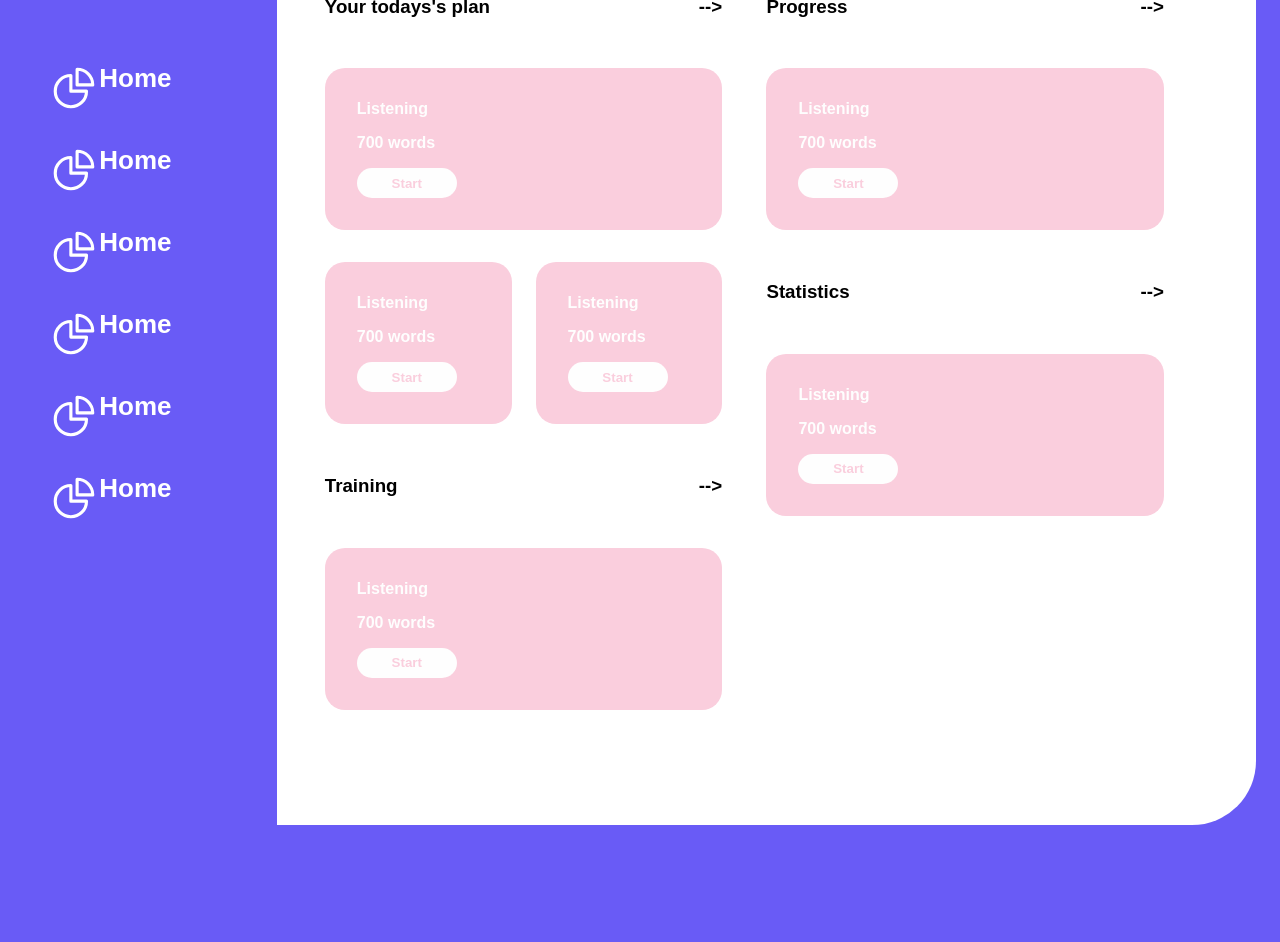
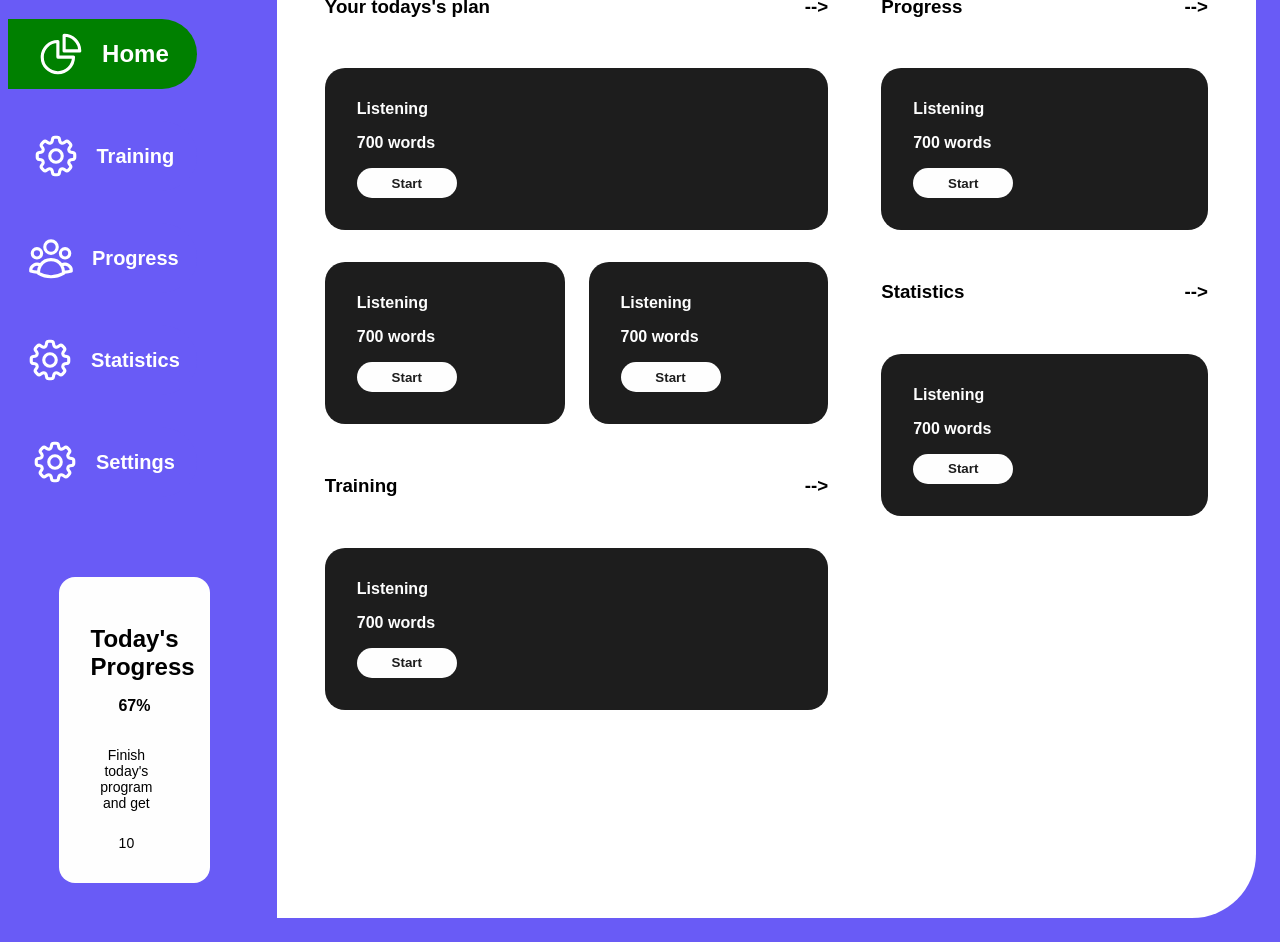
Before and after one commit to sjvignesh3/kidtutorial_UI, a React (Create React App) app: page / in a window 1280 px wide. Shown: the part 200-1142 px from the top of the page. Before the commit the page ends 1049 px from the top, so only its background shows below. Built offline with nearby package versions, Linux system fonts and the light colour scheme.

Commit message:
NavBar updated

```diff
--- a/package.json
+++ b/package.json
@@ -18,6 +18,7 @@
     "bootstrap": "^5.3.1",
     "react": "^18.2.0",
     "react-bootstrap": "^2.8.0",
+    "react-circular-progressbar": "^2.1.0",
     "react-dom": "^18.2.0",
     "react-scripts": "5.0.1",
     "styled-components": "^6.0.7",
--- a/src/components/Card/styles.tsx
+++ b/src/components/Card/styles.tsx
@@ -4,7 +4,7 @@ export const Card = styled.div`
     display : flex;
     padding : 2rem;
     border-radius : 1.25rem;
-    background : #facedd;
+    background : #1d1d1d;
     color: #fefefe;
     margin: 1rem 0rem 1rem 0rem;
 `
@@ -25,7 +25,7 @@ export const Button = styled.button`
     height: 30px;
     border-radius : 1rem;
     background : #fefefe;
-    color : #facedd;
+    color : #1d1d1d;
     font-weight : 700;
 
 `
--- a/src/components/Dashboard/Dashboard.tsx
+++ b/src/components/Dashboard/Dashboard.tsx
@@ -11,12 +11,11 @@ const Dashboard = () => {
     <S.DashboardContainer>
       <Header/>
       <S.HomeLayout>
-        <S.FlexColumn>
+        <S.FlexColumn width={"57%"}>
           <DailyPlan/>
           <Training/>
-
         </S.FlexColumn>
-        <S.FlexColumn>
+        <S.FlexColumn width={"37%"}>
           <Progress/>
           <Statistics/>
         </S.FlexColumn>
--- a/src/components/Dashboard/styles.tsx
+++ b/src/components/Dashboard/styles.tsx
@@ -1,6 +1,9 @@
 import { Container } from "react-bootstrap"
 import { styled } from "styled-components"
 
+interface props {
+    width: string;
+}
 export const DashboardContainer = styled.div`
     flex: 1;
     color: black;
@@ -32,8 +35,8 @@ export const HomeLayout = styled.div`
     }
 `
 
-export const FlexColumn = styled.div`
-    width: 50%;
+export const FlexColumn = styled.div<props>`
+    width: ${props => props.width};
     @media screen and (max-width: 1200px){
         width: 100%;
         margin: auto;
--- a/src/components/NavBar/NavBar.tsx
+++ b/src/components/NavBar/NavBar.tsx
@@ -1,7 +1,5 @@
-import {useState} from 'react'
+import {useState, useEffect} from 'react'
 import * as S from './styles'
-import { Bars3Icon } from "@heroicons/react/24/outline";
-import { Button, Offcanvas } from 'react-bootstrap';
 import {
   ChartPieIcon,
   UserGroupIcon,
@@ -12,18 +10,43 @@ import Inventory2OutlinedIcon from "@mui/icons-material/Inventory2Outlined";
 import LogoutIcon from "@mui/icons-material/Logout";
 
 
-export const Brand = ({
-  AppBrand
-}: any) => {
+
+interface NavProps{
+  NavPages: NavPagesProps[],
+  NavProgress: NavProgressProps,
+  AppBrand: AppBrandProps,
+}
+
+interface NavPagesProps{
+  id: number,
+  name: string
+}
+
+interface NavProgressProps{
+  todayProgress : number,
+  todayReward : number
+}
+
+interface AppBrandProps{
+  img : string,
+  height: number,
+  width: number,
+  brand : string
+}
+
+interface AppBrandPropProps{
+  AppBrandProp:AppBrandProps
+}
+
+export const Brand = ({AppBrandProp}: AppBrandPropProps) => {
   return (
     <>
       <S.IImage
-          src={AppBrand.img}
-          width={AppBrand.width}
-          height={AppBrand.height}
+          src={AppBrandProp.img}
+          width={AppBrandProp.width}
+          height={AppBrandProp.height}
       />
-
-      <S.LText>{AppBrand.brand}</S.LText>
+      <S.LText>{AppBrandProp.brand}</S.LText>
     </>
   )
 
@@ -34,40 +57,42 @@ const NavBar = ({
   NavPages,
   NavProgress,
   AppBrand
-}:any) => {
+}:NavProps) => {
 
-  const __pageSection = (name: string) => {
+  const [activepage,setActivepage] = useState(1);
+
+  const page = useEffect(()=>{
+    console.log(activepage);
+  },[activepage]);
+
+  const __pageSection = (NavPage: NavPagesProps) => {
     return (
-      <>
-        <S.PageSectionContainer>
-
+      <div id={`${NavPage.id}`}>
+        <S.PageSectionContainer activepg={activepage==NavPage.id} onClick={()=> setActivepage(NavPage.id)} >
           <div className="me-2">
             <S.Icon>
-              {name === "Home" ? <ChartPieIcon /> : <></>}
-              {name === "Products" ? <Inventory2OutlinedIcon /> : <></>}
-              {name === "Customers" ? <UserGroupIcon /> : <></>}
-              {name === "Reviews" ? <ReviewsOutlinedIcon /> : <></>}
-              {name === "Settings" ? <Cog8ToothIcon /> : <></>}
-              {name === "Logout" ? <LogoutIcon /> : <></>}
+              {NavPage.name === "Home" ? <ChartPieIcon /> : <></>}
+              {NavPage.name === "Training" ? <Cog8ToothIcon /> : <></>}
+              {NavPage.name === "Progress" ? <UserGroupIcon /> : <></>}
+              {NavPage.name === "Statistics" ? <Cog8ToothIcon /> : <></>}
+              {NavPage.name === "Settings" ? <Cog8ToothIcon /> : <></>}
+              {NavPage.name === "Logout" ? <LogoutIcon /> : <></>}
             </S.Icon>
           </div>
-          <S.Text>{name}</S.Text>
+
+          <S.Text activepg={activepage==NavPage.id}>{NavPage.name}</S.Text>
 
         </S.PageSectionContainer>
-      </>
+      </div>
     )
   }
 
-  const __pages = ({NavPages} : any) => {
+  const __pages = () => {
     return (
       <>
-
-        <S.CCol className="mt-5">{__pageSection("Home")}</S.CCol>
-        <S.CCol className="mt-5">{__pageSection("Home")}</S.CCol>
-        <S.CCol className="mt-5">{__pageSection("Home")}</S.CCol>
-        <S.CCol className="mt-5">{__pageSection("Home")}</S.CCol>
-        <S.CCol className="mt-5">{__pageSection("Home")}</S.CCol>
-        <S.CCol className="mt-5">{__pageSection("Home")}</S.CCol>
+        {NavPages.map((NavPage: NavPagesProps) => (
+          <S.CCol className="mt-4">{__pageSection(NavPage)}</S.CCol>
+        ))}
       </>
     );
   }
@@ -76,11 +101,25 @@ const NavBar = ({
     <>
       <S.SContainer>
         <S.BrandContainer>
-          <Brand AppBrand={AppBrand}/>
+          <Brand AppBrandProp={AppBrand}/>
         </S.BrandContainer>
         <S.PagesContainer>
-          {__pages(NavPages)}
+          {__pages()}
         </S.PagesContainer>
+        <S.ProgressCard>
+          <S.CardHeader>{"Today's Progress"}</S.CardHeader>
+          <S.ProgressBar>{"67%"}</S.ProgressBar>
+          <S.ProgressFooter>
+            <S.SText>
+              {"Finish today's program and get"}
+            </S.SText>
+            <S.RewardDiv>
+              <S.SText>
+                {10}
+              </S.SText>
+            </S.RewardDiv>
+          </S.ProgressFooter>
+        </S.ProgressCard>
       </S.SContainer>
     </>
   )
--- a/src/components/NavBar/styles.tsx
+++ b/src/components/NavBar/styles.tsx
@@ -1,14 +1,18 @@
-import { Col, Container, Offcanvas, Row, Image } from "react-bootstrap"
+import { Col, Container, Offcanvas, Row, Image, Card } from "react-bootstrap"
 import { styled } from "styled-components"
+
+interface activePageProp{
+    activepg: boolean
+}
 
 export const SContainer = styled(Col)`
     display : flex;
     flex-direction : column;
-    height : 100vh;
+
     width : 20%;
     background : #695bf6;
     color: #fefefe;
-    justify-content : center;
+    justify-content : flex-start;
     @media screen and (max-width: 1200px) {
         width : 7%;
     }
@@ -16,12 +20,12 @@ export const SContainer = styled(Col)`
 
 export const SText = styled.div`
     font-weight : 500;
+    font-size : 14px;
     padding-right : 1rem;
 `
 export const LText = styled.div`
     font-weight : 700;
     font-size : 26px;
-    padding-right : 1rem;
     text-align : center;
     @media screen and (max-width: 1200px) {
         display: none;
@@ -42,7 +46,8 @@ export const BrandContainer = styled.div`
 export const IImage = styled(Image)`
     object-fit: cover;
     background-color : white;
-    margin-bottom : 20%;
+    margin-bottom: 1.5rem;
+    align-self: center;
     @media screen and (max-width: 1200px) {
         width: 30px;
         height : 30px;
@@ -51,9 +56,9 @@ export const IImage = styled(Image)`
 
 export const PagesContainer = styled.div`
     width : 100%;
-    height : 100vh;
     background-color : #695bf6;
     display : block;
+    margin-bottom: 3rem;
 `
 
 export const CCol = styled.div`
@@ -62,28 +67,69 @@ export const CCol = styled.div`
 
 `
 
-export const PageSectionContainer = styled.div`
-    margin: 2rem 4rem 2rem 1rem;
+export const PageSectionContainer = styled.div<activePageProp>`
+    margin: 2rem 4rem 2rem 0rem;
+    justify-content: center;
     text-align: center;
     display : flex;
-    justify-content: center;
+    align-items: center;
+    height: 70px;
+    border-radius: 0rem 4rem 4rem 0rem;
+    background: ${props=> props.activepg ? "green": "#695bf6"};
     @media screen and (max-width: 1200px) {
         margin : 4rem 0rem 4rem 0rem;
     }
+
 `
 export const Icon = styled.div`
     height : 50px;
     width : 50px;
     @media screen and (max-width: 1200px) {
-        height : 30px;
-        width : 30px;
+        height : 35px;
+        width : 35px;
     }
 `
 
-export const Text =styled.div`
+export const Text =styled.div<activePageProp>`
     font-weight : 700;
-    font-size: 26px;
+    font-size: ${props => props.activepg ? "24px": "20px"};
+    margin-left: 1rem;
     @media screen and (max-width: 1200px) {
         display: none;
     }
 `
+
+export const ProgressCard = styled(Card)`
+    display: block;
+    background: #fefefe;
+    border-radius: 1rem;
+    color: black;
+    margin: 0% 20% 20% 20%;
+    padding: 2rem;
+
+    @media screen and (max-width: 1200px){
+        display: none;
+    }
+`
+
+export const CardHeader= styled.h1`
+    font-style: bold;
+    font-size: 1.5rem;
+    text-align: center;
+`
+
+export const ProgressBar= styled.div`
+    width: 100%;
+    text-align: center;
+    margin-bottom: 2rem;
+`
+
+export const ProgressFooter= styled.div`
+    text-align: center;
+`
+
+export const RewardDiv= styled.div`
+    display: flex;
+    justify-content: center;
+    margin-top: 1.5rem;
+`
--- a/src/components/SectionStyle/styles.tsx
+++ b/src/components/SectionStyle/styles.tsx
@@ -1,10 +1,10 @@
 import {styled} from 'styled-components'
 
 export const SectionContainer = styled.div`
-    width : 90%;
+    width : 100%;
     margin-bottom : 1rem;
     @media screen and (max-width: 1200px){
-        width: 90%;
+        width: 100%;
     }
 `
 export const SectionHeader = styled.div`
--- a/src/screens/AppData.ts
+++ b/src/screens/AppData.ts
@@ -23,8 +23,8 @@ export const NavPages = [
 
   export const AppBrand = {
     img : "https://img.icons8.com/pastel-glyph/64/sales-growth.png",
-    height: 90,
-    width: 90,
+    height: 60,
+    width: 60,
     brand : "Kiditorial"
   }
 
```
Also changed, not shown: 1 other file (tests, documents, lock files or other folders).
